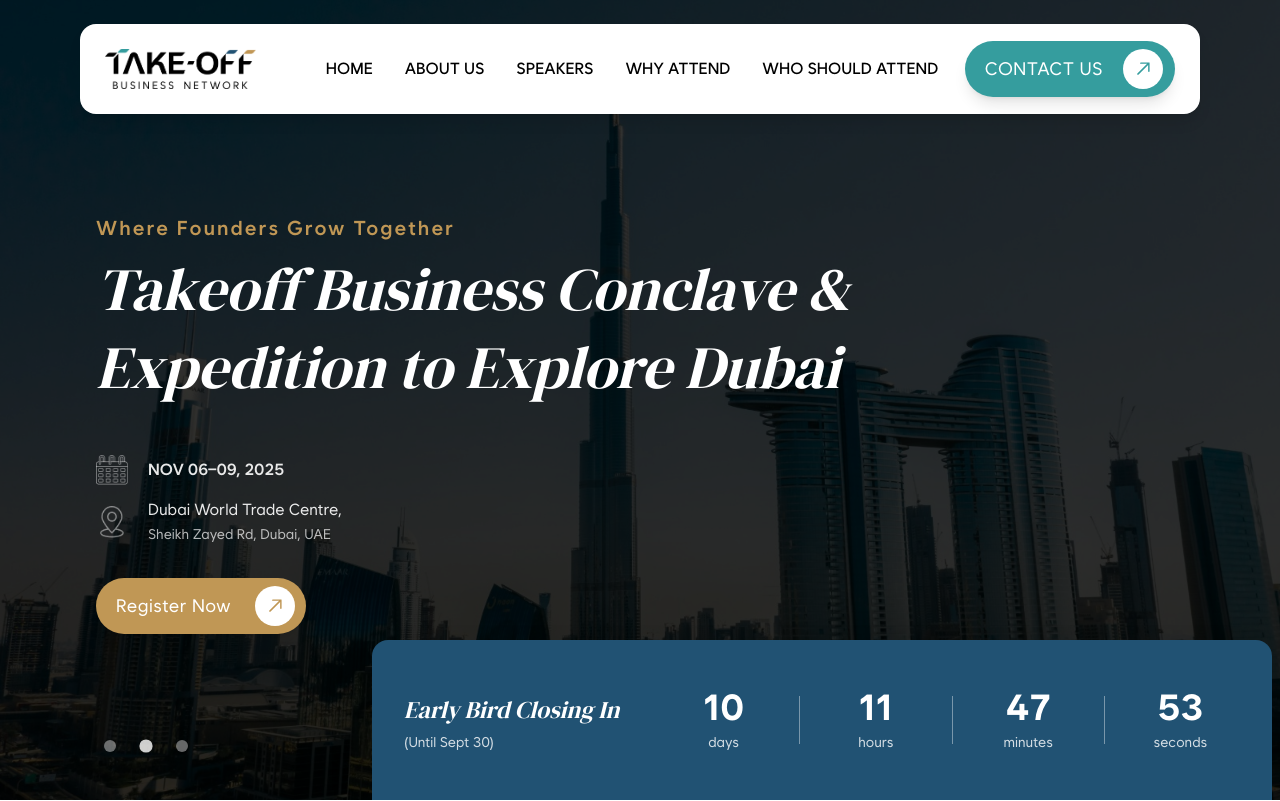
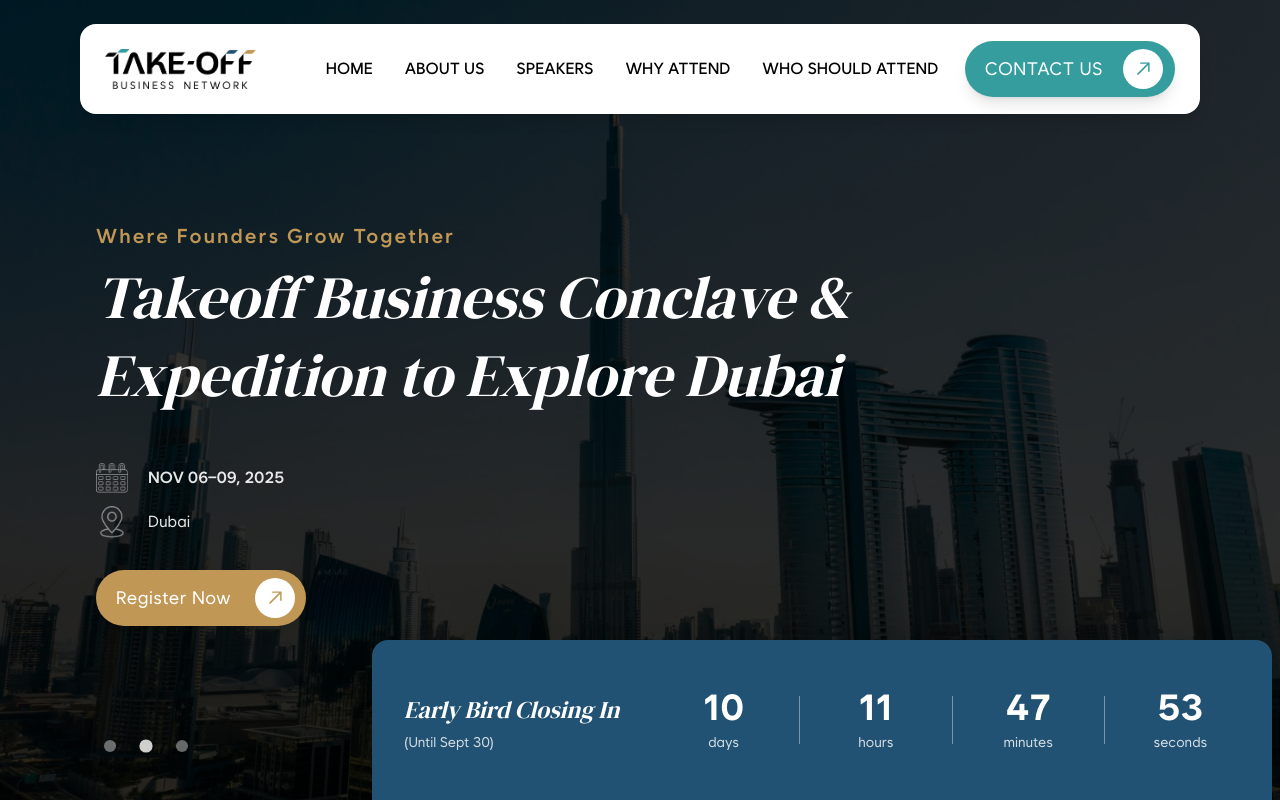
Before and after one commit to itsbasilsaman/take-off-webapplication, a Next.js app: page / in a window 1280 px wide. Shown: the top 801 px of the page. Built offline with nearby package versions, Linux system fonts and the light colour scheme.

Commit message:
Location Changed

```diff
--- a/src/components/HomeBanner.tsx
+++ b/src/components/HomeBanner.tsx
@@ -150,7 +150,7 @@
             </div>
             <div className="flex items-center gap-2 text-white/90">
               <Image src="/location.png" alt="Location" width={50} height={50} className="h-8 w-8 object-contain mr-3" />
-              <span className="text-base">Dubai World Trade Centre, <br /> <span className="text-white/70 text-sm">Sheikh Zayed Rd, Dubai, UAE</span></span>
+              <span className="text-base">Dubai </span>
             </div>
           </div>
          <div className="flex items-center gap-2 justify-start animate-fade-in-up" style={{animationDelay: '0.8s'}}>
```
